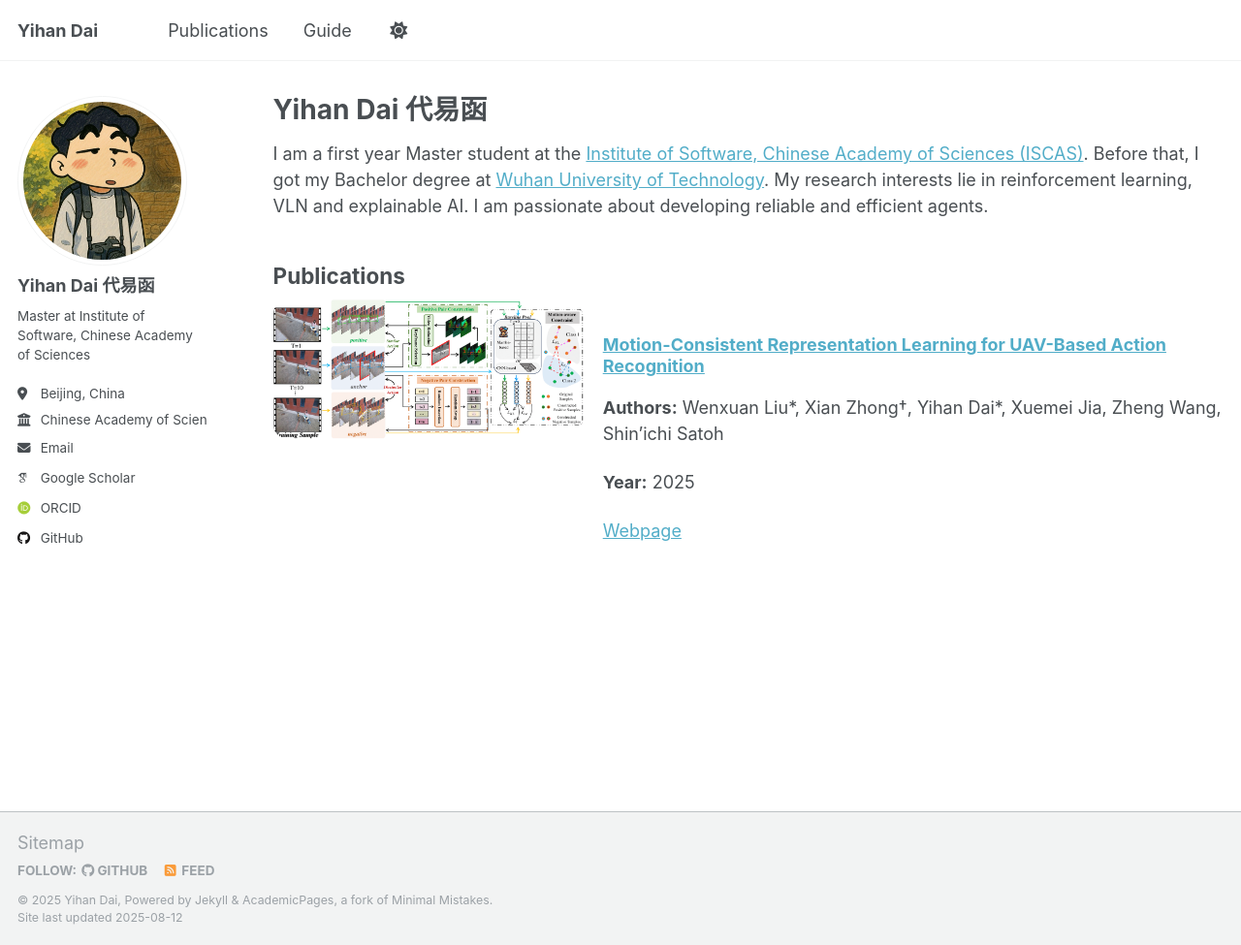
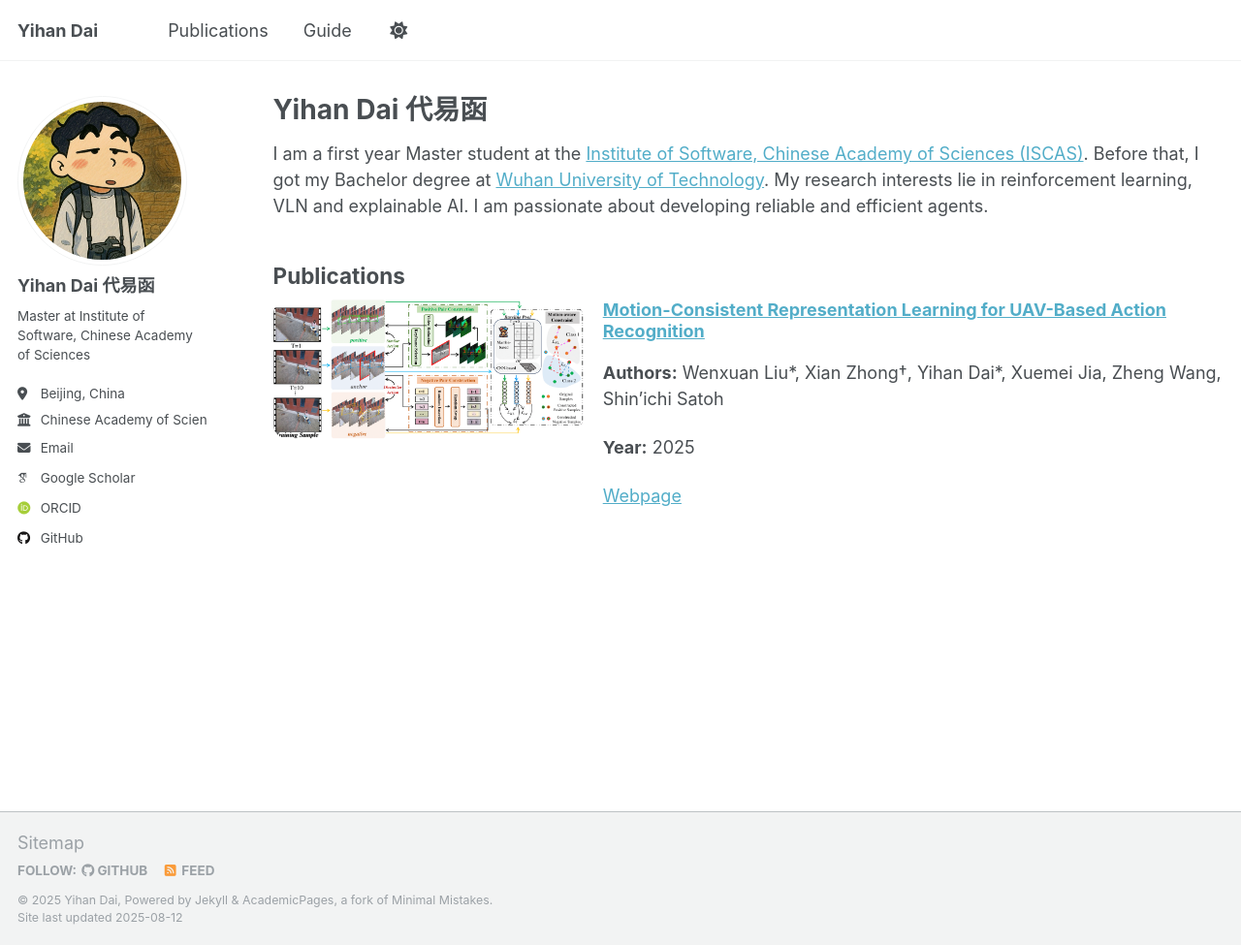
Before and after one commit to yihandai/yihandai.github.io, a Jekyll site: the page built from _pages/about.md, in a window 1280 px wide and 975 px high. Shown: the whole window at 97% size. Built offline with Jekyll 4.4.1, drawn with Linux system fonts in a browser that asks for light colours; some web fonts are replaced; a script that is not in the unit is left out.

Commit message:
Update about.md

```diff
--- a/_pages/about.md
+++ b/_pages/about.md
@@ -12,16 +12,22 @@ I am a first year Master student at the [Institute of Software, Chinese Academy
 
 ## Publications
 
-<div style="display: flex; align-items: flex-start; gap: 20px;">
+<div style="display: flex; align-items: flex-start; gap: 20px; flex-wrap: nowrap;">
 
+  <!-- Left side -->
   <div style="flex: 1; max-width: 40%;">
     <img src="images/StaRNet-1.png"
          alt="StaRNet framework"
          style="width: 100%; border-radius: 15px;">
   </div>
 
+  <!-- Right side -->
   <div style="flex: 2;">
-    <h3><a href="https://ieeexplore.ieee.org/document/11122427/">Motion-Consistent Representation Learning for UAV-Based Action Recognition</a></h3>
+    <h3 style="margin-top: 0;">
+      <a href="https://ieeexplore.ieee.org/document/11122427/">
+        Motion-Consistent Representation Learning for UAV-Based Action Recognition
+      </a>
+    </h3>
     <p><strong>Authors:</strong> Wenxuan Liu*, Xian Zhong†, Yihan Dai*, Xuemei Jia, Zheng Wang, Shin’ichi Satoh</p>
     <p><strong>Year:</strong> 2025</p>
     <p><a href="https://ieeexplore.ieee.org/document/11122427/">Webpage</a></p>
```
